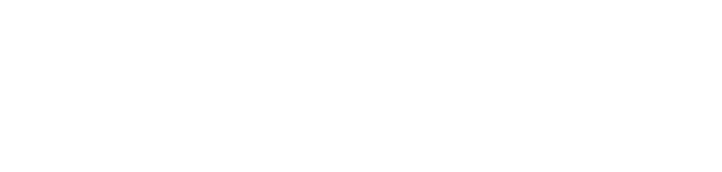
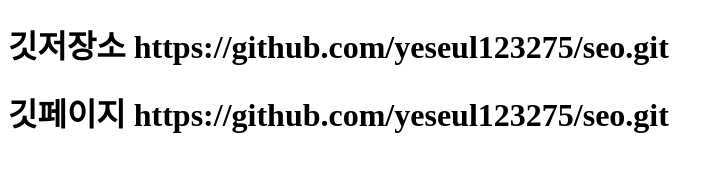
Before and after one commit to yeseul123275/seo, a plain HTML site: page index.html in a window 1280 px wide. Shown: the whole page, without its empty margins (0-722 px from the left). Drawn offline with Linux system fonts and the light colour scheme.

Commit message:
주소수정

```diff
--- a/index.html
+++ b/index.html
@@ -12,7 +12,7 @@
     <meta property="og:locale" content="ko_KR" />
     <meta property="og:site_name" content="타이틀" />
     <meta property="og:url" content="URL"/>
-    <meta property="og:type" content="https://www.naver.com/" />
+    <meta property="og:type" content="https://yeseul123275.github.io/seo/" />
     <meta property="og:title" content="타이틀" />
     <meta property="og:description" content="설명" />
     <meta property="og:image" content="//hantitntn.com/seo/hantitntn-og-img.jpg" /><meta name="twitter:title" content="한티튼튼 정형외과" />
@@ -21,6 +21,8 @@
     <title>seo최적화</title>
 </head>
 <body>
+    <h1>깃저장소 https://github.com/yeseul123275/seo.git</h1>
+    <h1>깃페이지 https://github.com/yeseul123275/seo.git</h1>
 
 </body>
 </html>
```
